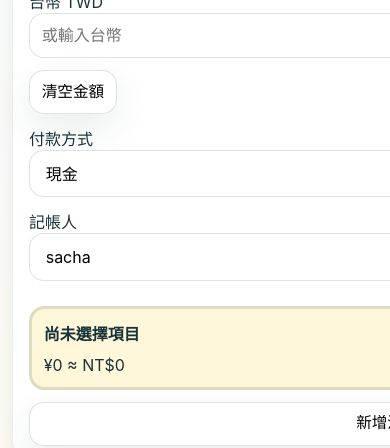
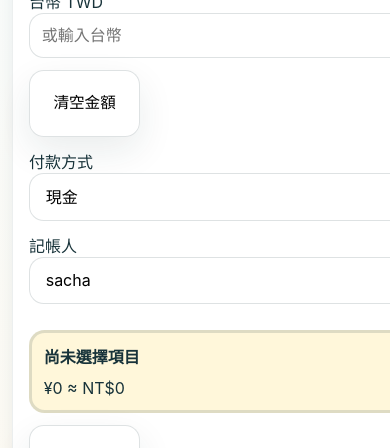
Before and after one commit to sacha693/my-storyjs-app, a React (Vite) app: page /my-storyjs-app/expense in a window 390 px wide. Shown: the part 1120-1568 px from the top of the page. Built offline with nearby package versions, Linux system fonts and the light colour scheme; no server answers; the database is empty.

Commit message:
Fix: Use fit-content and justify-self to prevent grid from stretching buttons

```diff
--- a/src/styles/components/ExpenseForm.css
+++ b/src/styles/components/ExpenseForm.css
@@ -62,12 +62,22 @@
 }
 
 .expenseForm input,
-.expenseForm select,
-.expenseForm button:not(.dateCapsule) {
-  width: auto;
+.expenseForm select {
+  width: 100%;
   min-width: 0;
   min-height: clamp(42px, 11vw, 50px);
   padding: clamp(10px, 3vw, 14px);
+  border-radius: clamp(13px, 3.8vw, 16px);
+  font-size: clamp(14px, 4vw, 16px);
+  line-height: 1.2;
+}
+
+.expenseForm button:not(.dateCapsule) {
+  width: fit-content;
+  justify-self: start;
+  min-width: 0;
+  min-height: clamp(42px, 11vw, 50px);
+  padding: clamp(10px, 6vw, 24px);
   border-radius: clamp(13px, 3.8vw, 16px);
   font-size: clamp(14px, 4vw, 16px);
   line-height: 1.2;
@@ -111,6 +121,11 @@
   .expenseForm select {
     width: 100%;
     font-size: clamp(15px, 4.2vw, 16px);
+  }
+
+  .expenseForm button:not(.dateCapsule) {
+    width: fit-content;
+    justify-self: start;
   }
 
   .dateCapsuleRow {
--- a/src/styles/mobile.css
+++ b/src/styles/mobile.css
@@ -84,7 +84,8 @@
   }
 
   .expenseForm button {
-    width: auto !important; /* 確保自動寬度生效 */
+    width: fit-content !important;
+    justify-self: start !important;
     text-align: center;
   }
 
```
